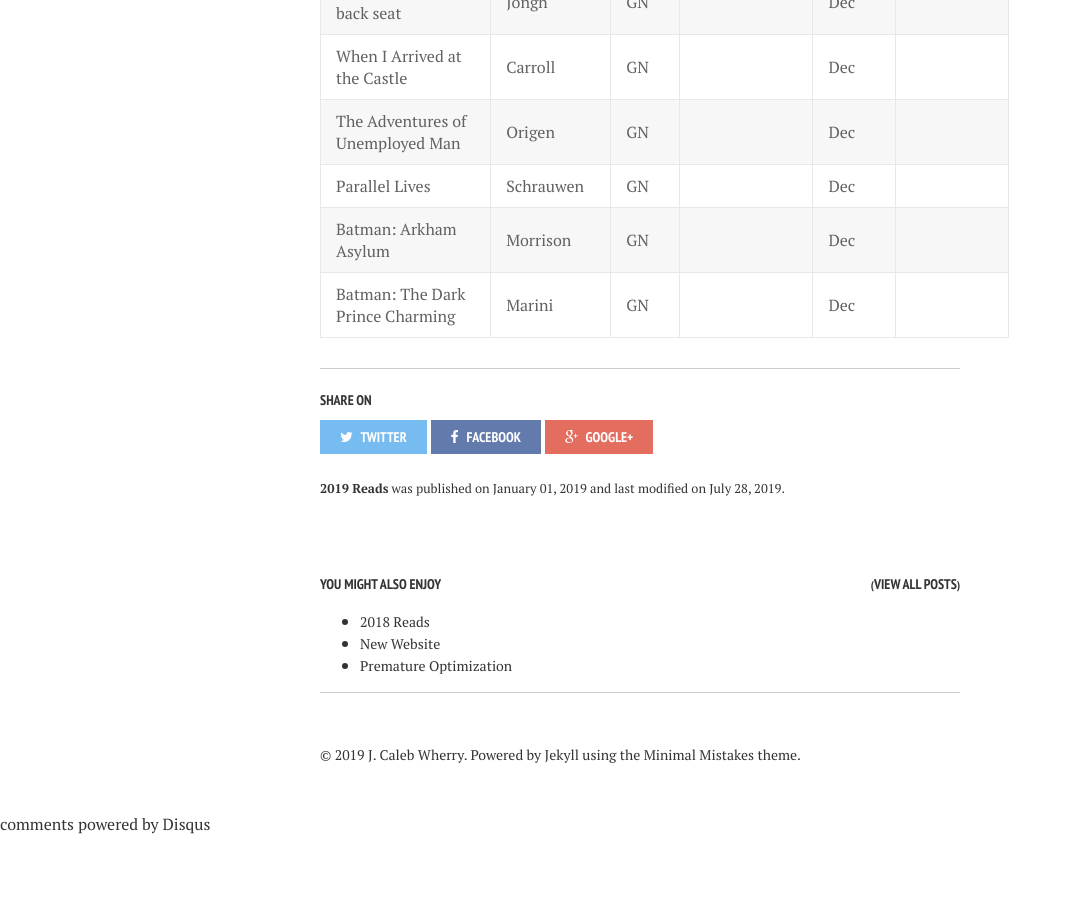
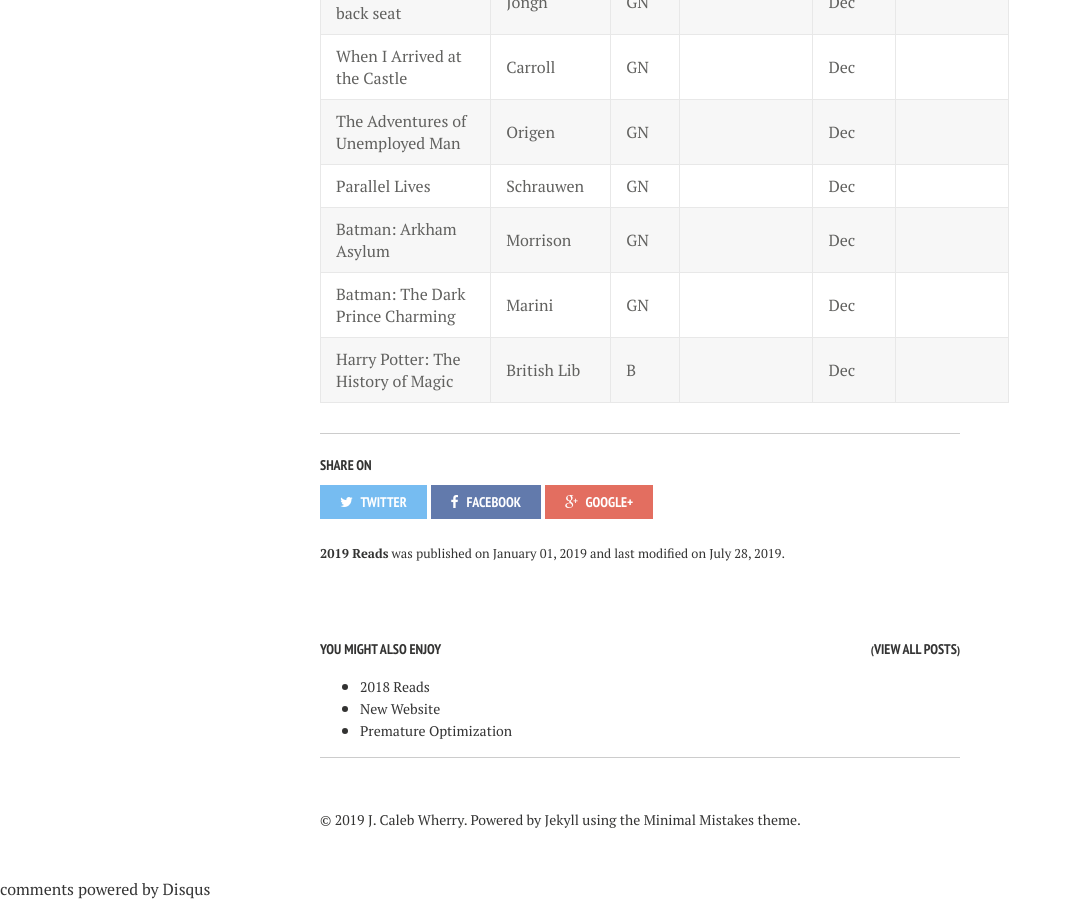
Before and after one commit to calebwherry/calebwherry.github.io, a Jekyll site: the page built from _posts/2019-01-01-2019-Reads.md, in a window 1280 px wide and 900 px high, scrolled down 7642 px. Shown: the whole window, without its empty margins (0-1072 px from the left). Built offline with Jekyll 4.4.1, drawn with Linux system fonts in a browser that asks for light colours; nearby versions of some CDN libraries; comment, search, counter and statistics services are not loaded; before the commit the page ends 8477 px from its top, so only the background shows below that.

Commit message:
Added new 2019 red

```diff
--- a/_posts/2019-01-01-2019-Reads.md
+++ b/_posts/2019-01-01-2019-Reads.md
@@ -150,3 +150,4 @@
 | Parallel Lives                                | Schrauwen      | GN    |              | Dec          |                                               |
 | Batman: Arkham Asylum                         | Morrison       | GN    |              | Dec          |                                               |
 | Batman: The Dark Prince Charming              | Marini         | GN    |              | Dec          |                                               |
+| Harry Potter: The History of Magic            | British Lib    | B     |              | Dec          |                                               |
```
